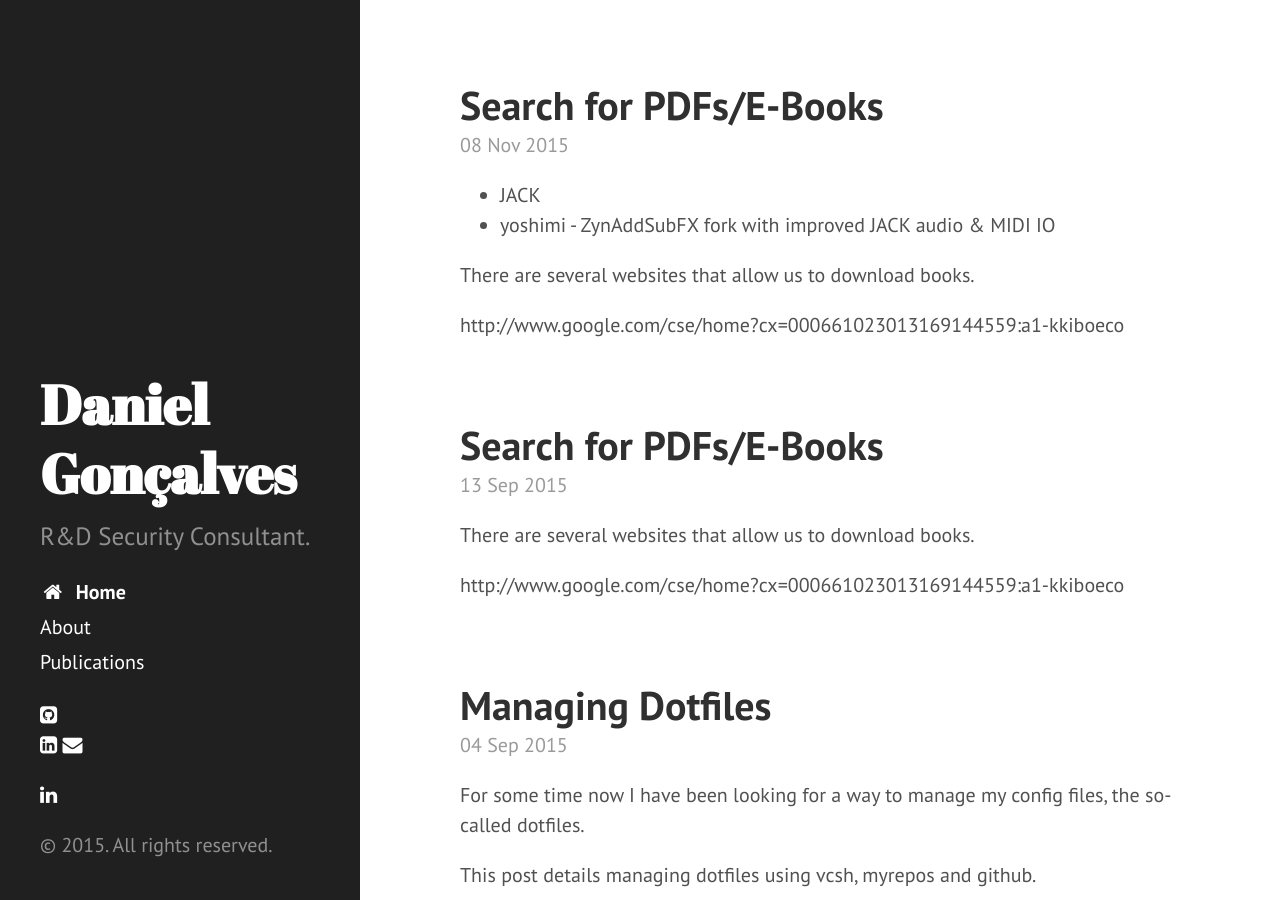
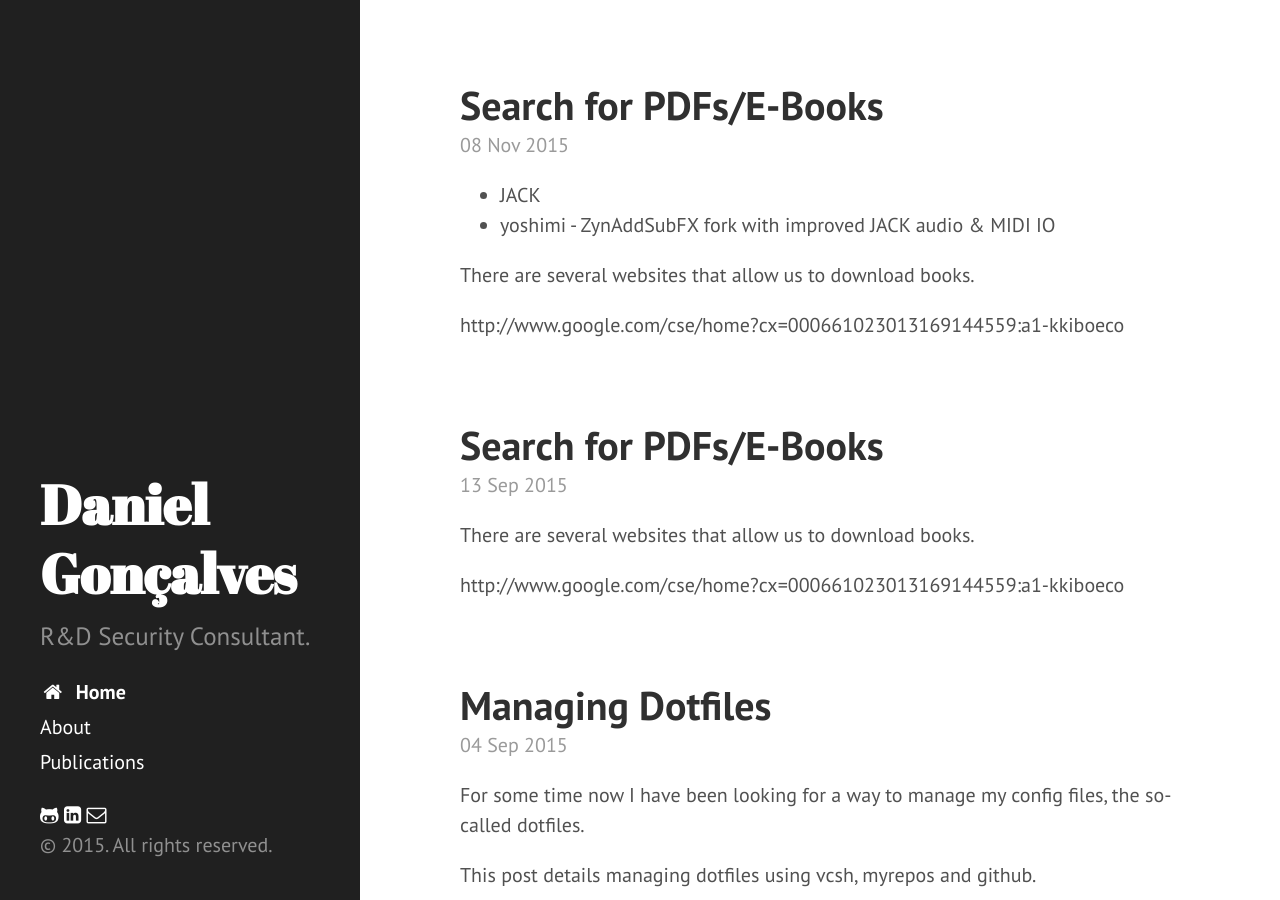
Before and after one commit to 2phost/2phost.github.io, a Jekyll site: the page built from index.html, in a window 1280 px wide and 900 px high. Built offline with Jekyll 4.4.1, drawn with Linux system fonts in a browser that asks for light colours; nearby versions of some CDN libraries; Markdown is read by kramdown in place of the engine named in the settings; the list of posts is cut into pages by our own code.

Commit message:
social update

```diff
--- a/_config.yml
+++ b/_config.yml
@@ -24,5 +24,5 @@
 
 social:
   github:         https://github.com/2phost
-  linkedin:       https://pt.linkedin.com/in/danieldiasg
+  linkedin:       https://linkedin.com/in/danieldiasg
   email:          mailto:mail@danieldiasgoncalves.com
--- a/_includes/sidebar.html
+++ b/_includes/sidebar.html
@@ -28,11 +28,9 @@
 
     </nav>
 
-    <a href="{{ site.social.github }}"><i class="fa fa-github-square"></i></a>{{ end }}<p>
+    <a href="{{ site.social.github }}"><i class="fa fa-github-alt"></i></a>{{ end }}
     <a href="{{ site.social.linkedin }}"><i class="fa fa-linkedin-square"></i></a>{{ end }}
-    <a href="{{ site.social.email }}"><i class="fa fa-envelope"></i></a>{{ end }}
-    <p>
-    <a href="{{ site.social.linkedin }}"><i class="fa fa-linkedin"></i></a>{{ end }}
+    <a href="{{ site.social.email }}"><i class="fa fa-envelope-o"></i></a>{{ end }}
 
     <p>&copy; {{ site.time | date: '%Y' }}. All rights reserved.</p>
   </div>
```
